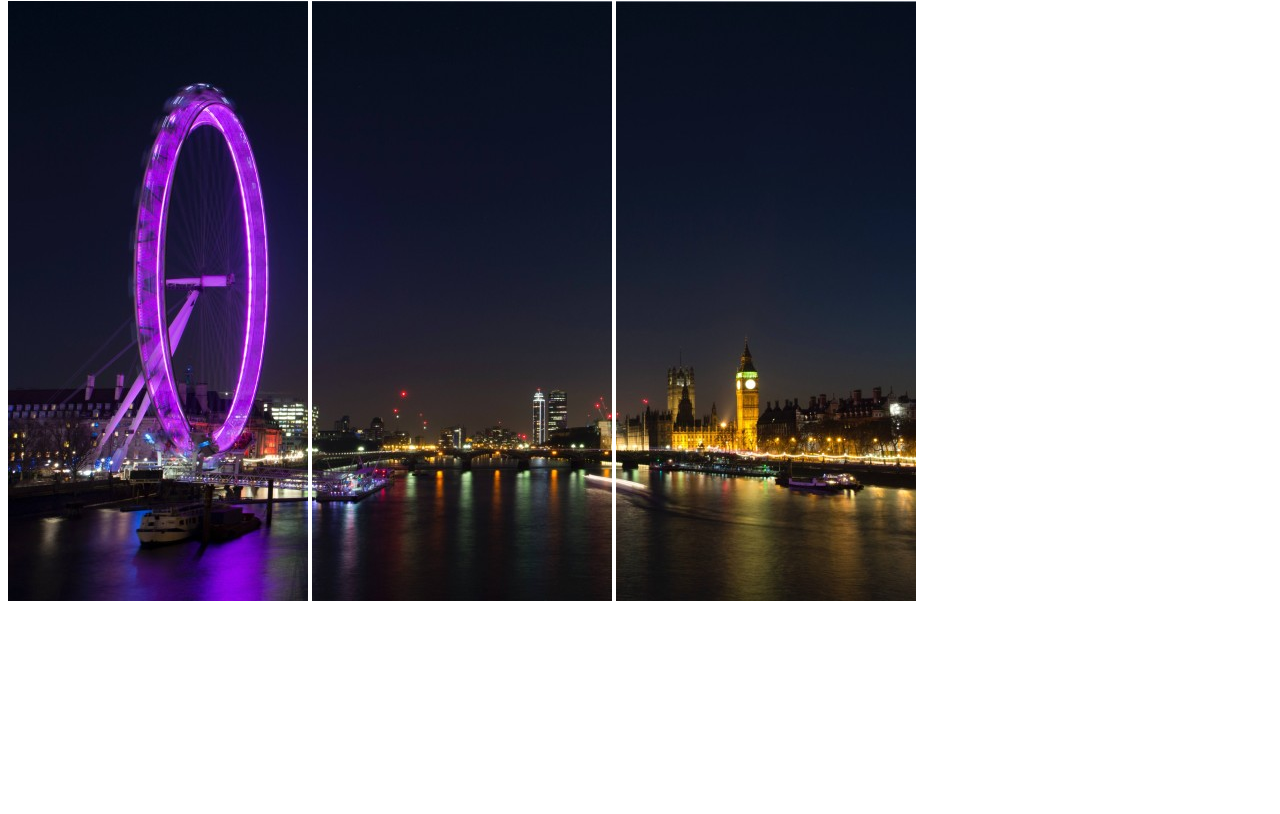
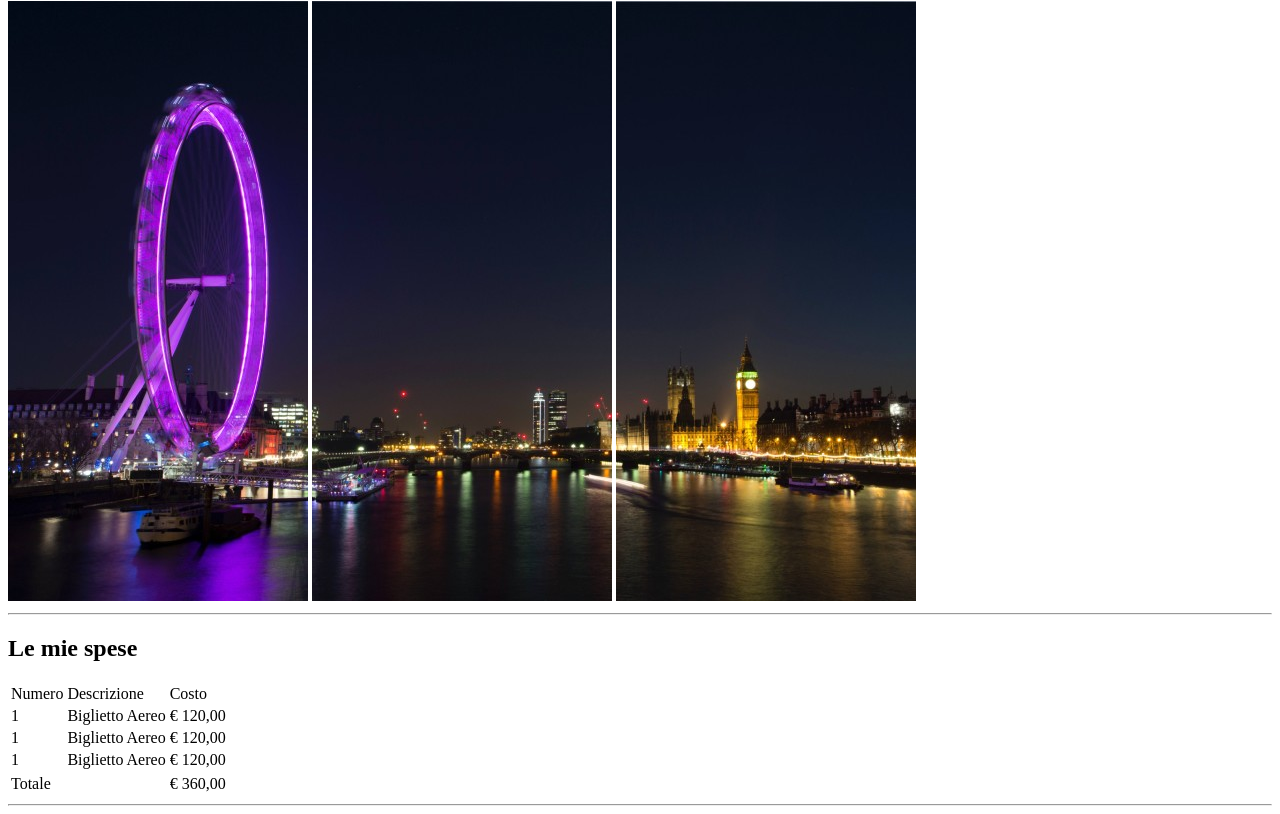
Before and after one commit to StefanoGalandrini/html-london-trip, a plain HTML site: page index.html in a window 1280 px wide. Shown: the part 79-893 px from the top of the page. Before the commit the page ends 800 px from the top, so only its background shows below. Drawn offline with Linux system fonts and the light colour scheme.

Commit message:
Section Table "Le mie spese" completed

```diff
--- a/index.html
+++ b/index.html
@@ -13,5 +13,53 @@
         <img src="img/pexels-bill-emrich-230794-1.jpg" alt="Eye of London pt. 2">
         <img src="img/pexels-bill-emrich-230794-2.jpg" alt="Eye of London pt. 3">
     </header>
+
+    <main>
+        <hr>
+        <section>
+            <h2>Le mie spese</h2>
+            <table>
+                <thead>
+                    <tr>
+                        <td>Numero</td>
+                        <td>Descrizione</td>
+                        <td>Costo</td>
+                    </tr>
+                </thead>
+                <tbody>
+                    <tr>
+                        <td>1</td>
+                        <td>Biglietto Aereo</td>
+                        <td>€ 120,00</td>
+                    </tr>
+                    <tr>
+                        <td>1</td>
+                        <td>Biglietto Aereo</td>
+                        <td>€ 120,00</td>
+                    </tr>
+                    <tr>
+                        <td>1</td>
+                        <td>Biglietto Aereo</td>
+                        <td>€ 120,00</td>
+                    </tr>
+                </tbody>
+                <tfoot>
+                    <tr>
+                        <tr>
+                            <td colspan="2">Totale</td>
+                            <td>€ 360,00</td>
+                        </tr>
+                    </tr>
+                </tfoot>
+            </table>
+        </section>
+        <hr>
+
+
+
+
+    </main>
+
+
 </body>
 </html>
```
